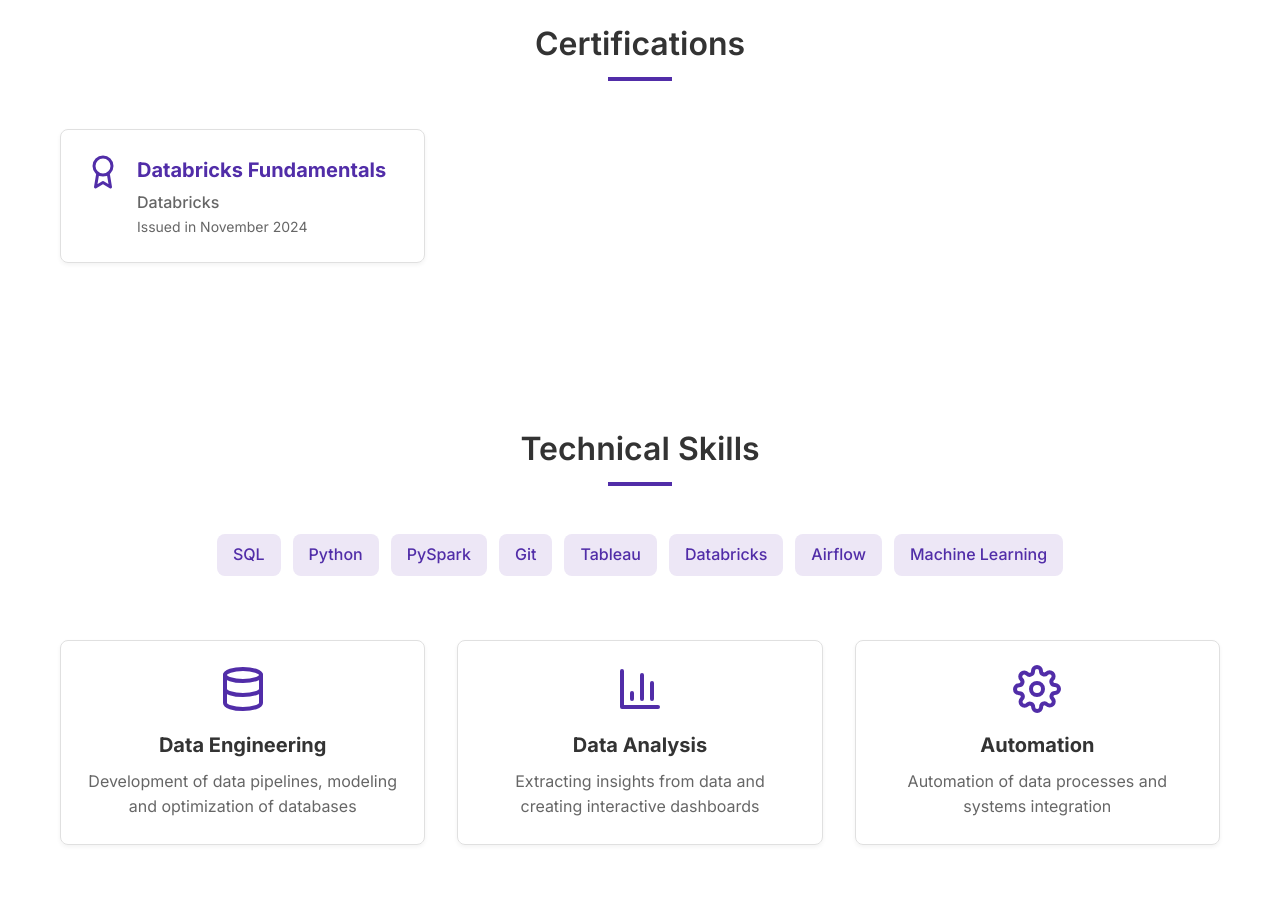
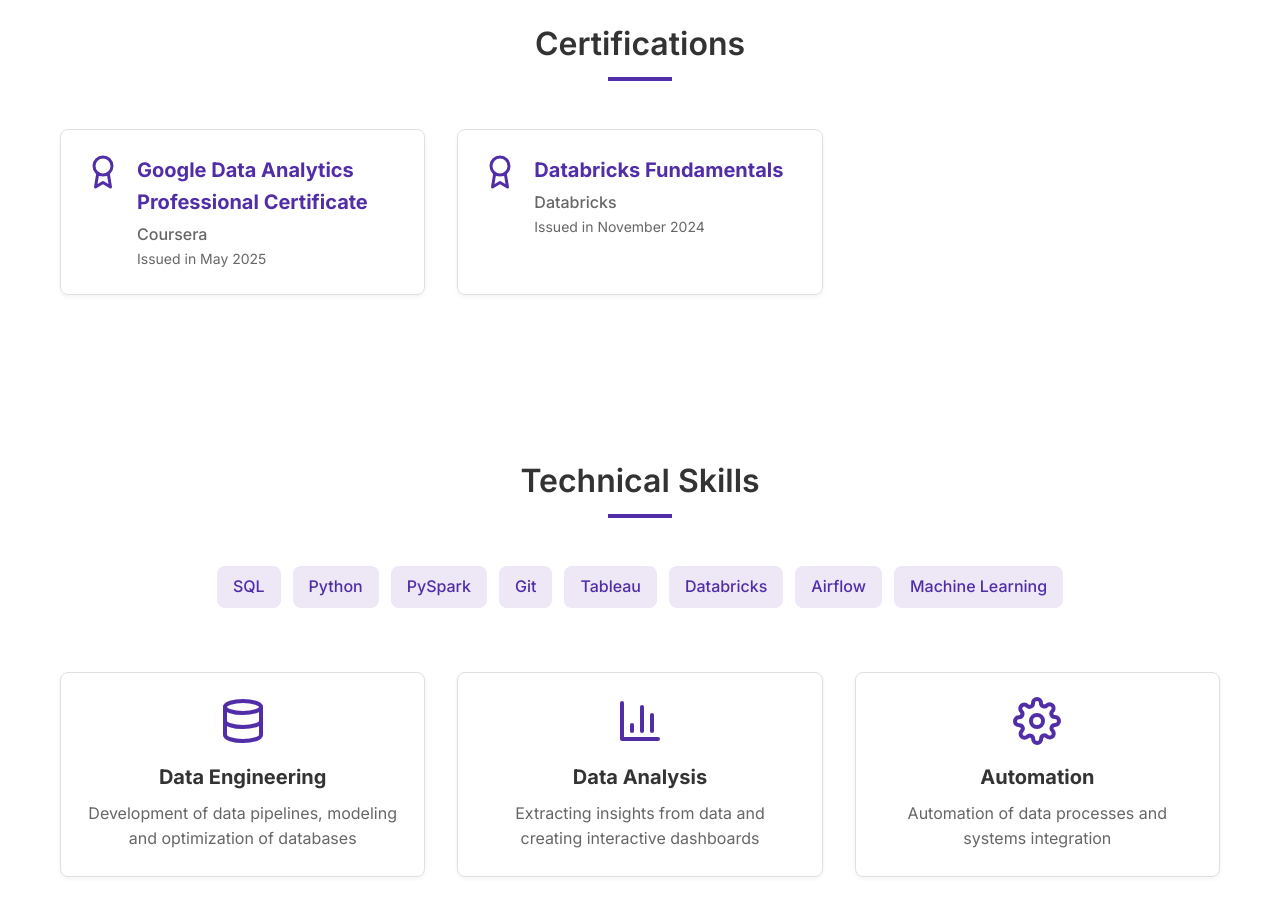
Before and after one commit to pathilink/pathilink.github.io, a plain HTML site: page index.html in a window 1280 px wide. Shown: the part 1000-1915 px from the top of the page. Drawn offline with Linux system fonts and the light colour scheme.

Commit message:
add coursera & tiffany hover

```diff
--- a/index.html
+++ b/index.html
@@ -126,6 +126,18 @@
             </div>
 
             <div class="cert-grid">
+
+                <div class="cert-card">
+                    <div class="cert-badge">
+                        <svg xmlns="http://www.w3.org/2000/svg" width="36" height="36" viewBox="0 0 24 24" fill="none" stroke="currentColor" stroke-width="2" stroke-linecap="round" stroke-linejoin="round"><circle cx="12" cy="8" r="6"/><path d="M15.477 12.89 17 22l-5-3-5 3 1.523-9.11"/></svg>
+                    </div>
+                    <div class="cert-info">
+                        <h3>Google Data Analytics Professional Certificate</h3>
+                        <a href="https://www.credly.com/badges/60e290b4-393e-4d75-be27-7786e089f525/public_url" class="cert-issuer" target="_blank">Coursera</a>
+                        <!-- <p class="cert-issuer">Coursera</p> -->
+                        <p class="cert-date">Issued in May 2025</p>
+                    </div>
+                </div>
                 <div class="cert-card">
                     <div class="cert-badge">
                         <svg xmlns="http://www.w3.org/2000/svg" width="36" height="36" viewBox="0 0 24 24" fill="none" stroke="currentColor" stroke-width="2" stroke-linecap="round" stroke-linejoin="round"><circle cx="12" cy="8" r="6"/><path d="M15.477 12.89 17 22l-5-3-5 3 1.523-9.11"/></svg>
@@ -137,17 +149,6 @@
                         <p class="cert-date">Issued in November 2024</p>
                     </div>
                 </div>
-
-                <!-- <div class="cert-card">
-                    <div class="cert-badge">
-                        <svg xmlns="http://www.w3.org/2000/svg" width="36" height="36" viewBox="0 0 24 24" fill="none" stroke="currentColor" stroke-width="2" stroke-linecap="round" stroke-linejoin="round"><circle cx="12" cy="8" r="6"/><path d="M15.477 12.89 17 22l-5-3-5 3 1.523-9.11"/></svg>
-                    </div>
-                    <div class="cert-info">
-                        <h3>Professional Data Engineer</h3>
-                        <p class="cert-issuer">Google Cloud</p>
-                        <p class="cert-date">Emitido em Dezembro 2024</p>
-                    </div>
-                </div> -->
 
                 <!-- <div class="cert-card">
                     <div class="cert-badge">
--- a/style.css
+++ b/style.css
@@ -225,6 +225,10 @@ ul {
     flex-grow: 1;
 }
 
+.cert-info a:hover {
+    color: var(--tiffany);
+}
+
 .cert-info h3 {
     color: var(--primary);
     font-size: 1.25rem;
```
